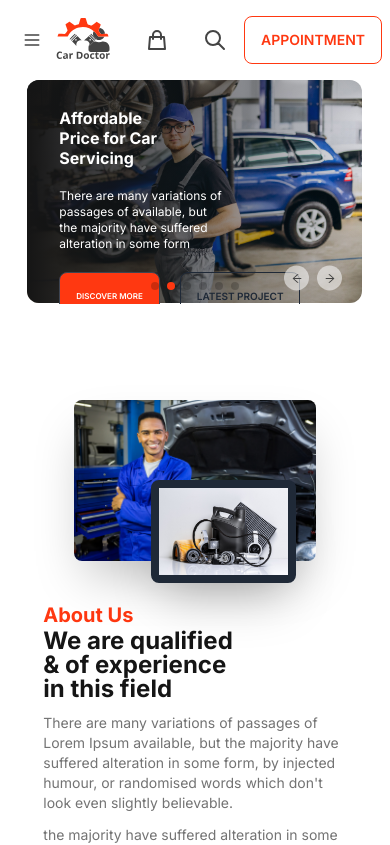
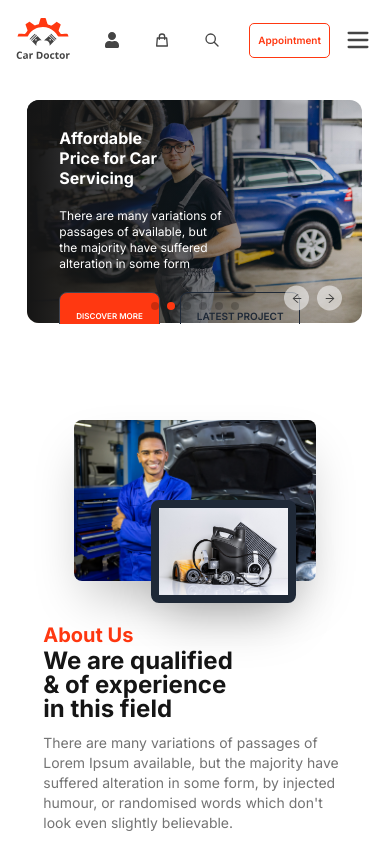
Before and after one commit to ronymia/car-doctor-client, a React (Create React App) app: page / in a window 390 px wide. Shown: the top 845 px of the page. Built offline with nearby package versions, Linux system fonts and the light colour scheme.

Commit message:
header bug fixed

```diff
--- a/src/pages/shared/Header/Header.jsx
+++ b/src/pages/shared/Header/Header.jsx
@@ -34,19 +34,8 @@ const Header = () => {
     </>
 
     return (
-        <header className="navbar h-20 md:px-[7%] px-2 sticky top-0 bg-white z-50">
-            <div className="navbar-start flex relative"
-                onClick={() => setToggleIsOpned(!toggleIsOpned)}
-            >
-                {/* responsive nav hamburger  */}
-                <button className="btn btn-square btn-ghost md:hidden text-darkBlack2">
-                    <svg xmlns="http://www.w3.org/2000/svg" fill="none" viewBox="0 0 24 24" className="inline-block w-5 h-5 stroke-current"><path strokeLinecap="round" strokeLinejoin="round" strokeWidth="2" d="M4 6h16M4 12h16M4 18h16"></path></svg>
-                </button>
-                {/* responsive navbar  */}
-                <ul className={`menu menu-compact dropdown-content mt-3 p-2 shadow rounded-box w-52
-                absolute -left-96 ${!toggleIsOpned ? "top-14" : "left-0 top-14"} transition-all duration-300 bg-white`}>
-                    {menuItems}
-                </ul>
+        <header className="navbar h-20 md:px-[7%] px-2 sticky top-0 bg-white z-50 mb-5">
+            <div className="navbar-start pl-2">
                 <Link to="/" className="">
                     <img className="md:w-3/4 w-1/2" src={logo} alt="logo" />
                 </Link>
@@ -56,19 +45,36 @@ const Header = () => {
                     {menuItems}
                 </ul>
             </div>
-            <div className="navbar-end">
+            <div className="navbar-end flex  gap-1 ">
                 <div className="flex flex-row items-center text-darkBlack2">
-                    <button className="btn btn-ghost text-2xl">
+                    <button className="btn btn-ghost text-base md:text-2xl">
                         <FaUser />
                     </button>
-                    <button className="btn btn-ghost text-2xl">
+                    <button className="btn btn-ghost md:text-2xl text-base">
                         <HiOutlineShoppingBag />
                     </button>
-                    <button className="btn btn-ghost text-2xl">
+                    <button className="btn btn-ghost md:text-2xl text-base">
                         <HiOutlineSearch />
                     </button>
                 </div>
-                <button className="btn btn-outline text-primary border-primary hover:bg-primary hover:text-white transition-all duration-300">Appointment</button>
+
+                <div className="group h-[35px] md:h-[50px] w-[100px] md:w-[130px] inline-flex justify-center items-center border border-primary hover:border-primary hover:bg-primary transition-all duration-300 rounded-[5px] cursor-pointer ml-2 px-2">
+                    <Link className=" text-primary group-hover:text-white font-semibold md:text-base text-[10px]">Appointment</Link>
+                </div>
+
+
+                {/* responsive nav hamburger  */}
+                <button className="btn btn-square btn-ghost md:hidden text-darkBlack2"
+                    onClick={() => setToggleIsOpned(!toggleIsOpned)}
+                >
+                    <svg xmlns="http://www.w3.org/2000/svg" fill="none" viewBox="0 0 24 24" className="inline-block w-7 h-7 stroke-current"><path strokeLinecap="round" strokeLinejoin="round" strokeWidth="2" d="M4 6h16M4 12h16M4 18h16"></path></svg>
+                </button>
+
+                {/* responsive navbar  */}
+                <ul className={`menu menu-compact dropdown-content mt-3 p-2 shadow rounded-box w-52
+                absolute -left-[100%] ${!toggleIsOpned ? "top-[52px]" : "left-[50%] top-[52px]"} transition-all duration-300 bg-white items-center md:hidden`}>
+                    {menuItems}
+                </ul>
             </div>
         </header>
     );
```
